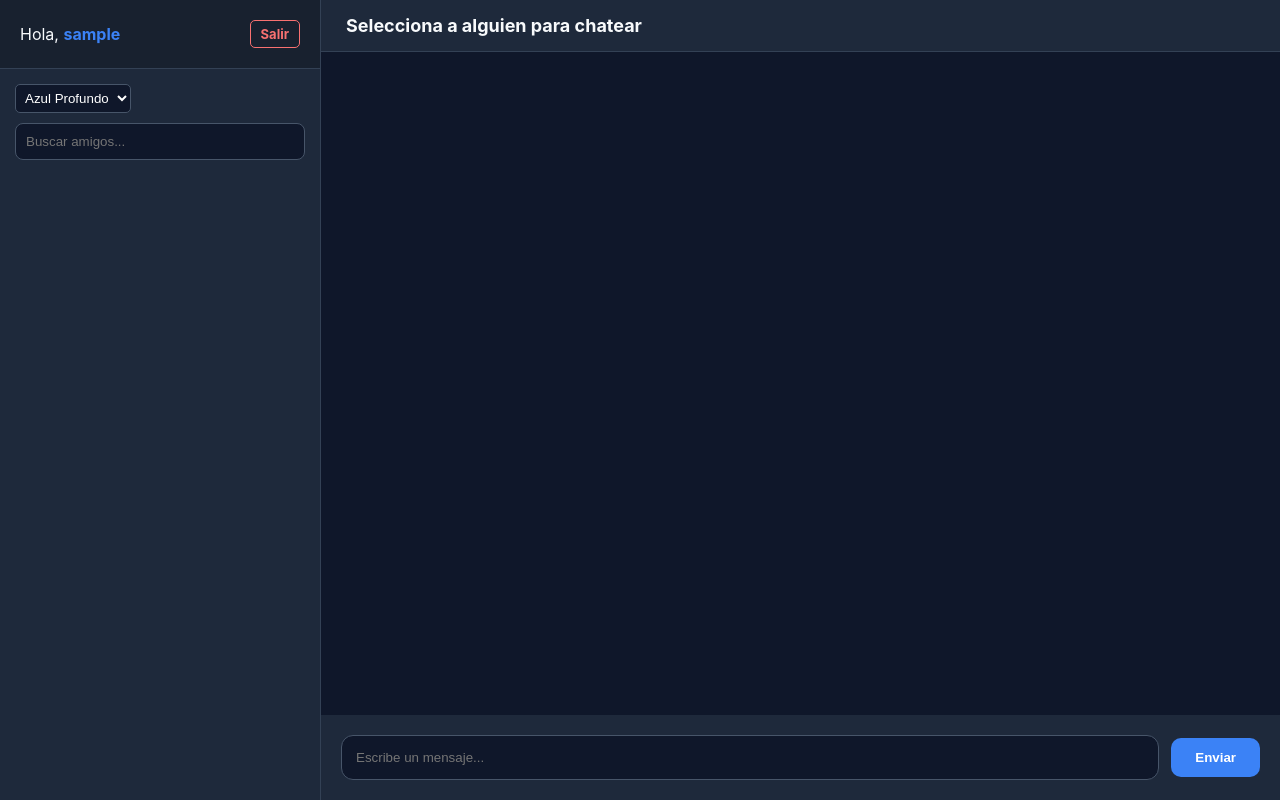
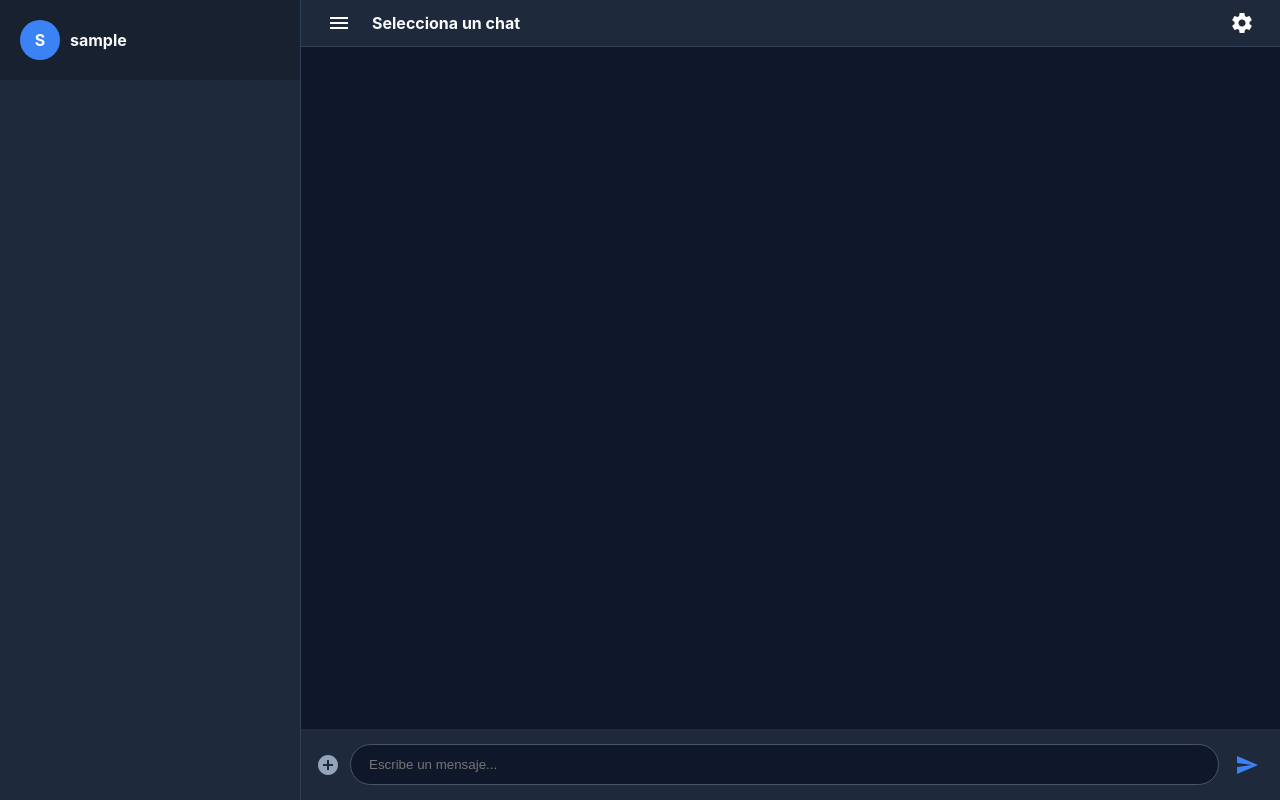
Before and after one commit to shadow345340/chat-oficial-de-shadow, a Flask app: page / in a window 1280 px wide. Run offline with Flask 3, Linux system fonts and the light colour scheme; the visitor is signed in with stand-in values (Sample User, id 1); tables that the repository leaves empty hold one stand-in row (values such as "Sample post"); some libraries are stand-ins or nearby versions.

Commit message:
Update chat.html

```diff
--- a/templates/chat.html
+++ b/templates/chat.html
@@ -1,157 +1,157 @@
 <!DOCTYPE html>
-<html lang="es" data-theme="deep">
+<html lang="es" data-theme="blue">
 <head>
     <meta name="robots" content="noindex, nofollow">
     <meta charset="UTF-8">
-    <meta name="viewport" content="width=device-width, initial-scale=1.0">
-    <title>Chat Oficial</title>
+    <meta name="viewport" content="width=device-width, initial-scale=1.0, maximum-scale=1.0, user-scalable=no">
+    <title>Mathias Messenger</title>
     <script src="https://cdnjs.cloudflare.com/ajax/libs/socket.io/4.0.1/socket.io.js"></script>
     <script src="https://cdnjs.cloudflare.com/ajax/libs/crypto-js/4.1.1/crypto-js.min.js"></script>
+    <link href="https://fonts.googleapis.com/icon?family=Material+Icons" rel="stylesheet">
     <style>
-        :root {
-            --bg-body: #0f172a;
-            --bg-side: #1e293b;
-            --accent: #3b82f6;
-            --text-main: #f8fafc;
-            --msg-sent: #2563eb;
-            --msg-rec: #334155;
+        :root { --bg: #0f172a; --side: #1e293b; --accent: #3b82f6; --text: #f8fafc; }
+        [data-theme="purple"] { --accent: #a855f7; }
+        [data-theme="green"] { --accent: #10b981; }
+
+        body { margin: 0; font-family: 'Inter', sans-serif; background: var(--bg); color: var(--text); display: flex; height: 100dvh; overflow: hidden; }
+
+        /* Sidebar Responsive */
+        .sidebar {
+            width: 300px; background: var(--side); display: flex; flex-direction: column;
+            border-right: 1px solid #334155; transition: 0.3s; z-index: 1000;
         }
-        [data-theme="electric"] { --accent: #06b6d4; --msg-sent: #0891b2; }
-        [data-theme="midnight"] { --bg-body: #020617; --bg-side: #0f172a; }
 
-        body { margin: 0; font-family: 'Inter', sans-serif; background: var(--bg-body); color: var(--text-main); display: flex; height: 100vh; overflow: hidden; }
+        @media (max-width: 768px) {
+            .sidebar { position: fixed; left: -300px; height: 100%; }
+            .sidebar.active { left: 0; }
+        }
 
-        /* Lateral */
-        .sidebar { width: 320px; background: var(--bg-side); border-right: 1px solid #334155; display: flex; flex-direction: column; }
-        .user-profile { padding: 20px; background: rgba(0,0,0,0.2); border-bottom: 1px solid #334155; display: flex; justify-content: space-between; align-items: center; }
-        .user-profile b { color: var(--accent); }
+        .header-side { padding: 20px; background: rgba(0,0,0,0.2); display: flex; align-items: center; gap: 10px; }
+        .contact-list { flex: 1; overflow-y: auto; }
+        .contact-item { padding: 15px; display: flex; align-items: center; gap: 12px; cursor: pointer; transition: 0.2s; }
+        .contact-item:hover { background: rgba(255,255,255,0.05); }
+        .avatar { width: 40px; height: 40px; border-radius: 50%; background: var(--accent); display: flex; align-items: center; justify-content: center; font-weight: bold; }
 
-        .logout-btn { color: #f87171; text-decoration: none; font-size: 13px; font-weight: bold; border: 1px solid #f87171; padding: 5px 10px; border-radius: 5px; transition: 0.3s; }
-        .logout-btn:hover { background: #f87171; color: white; }
+        /* Main Chat */
+        .main { flex: 1; display: flex; flex-direction: column; background: var(--bg); }
+        .top-nav { padding: 10px 20px; background: var(--side); display: flex; align-items: center; gap: 15px; border-bottom: 1px solid #334155; }
 
-        /* Buscador */
-        .search-box { padding: 15px; }
-        .search-box input { width: 100%; padding: 10px; border-radius: 8px; border: 1px solid #475569; background: #0f172a; color: white; box-sizing: border-box; }
+        #chat-window { flex: 1; padding: 20px; overflow-y: auto; display: flex; flex-direction: column; gap: 12px; }
+        .msg { padding: 10px 16px; border-radius: 18px; max-width: 70%; font-size: 15px; line-height: 1.4; }
+        .sent { align-self: flex-end; background: var(--accent); border-bottom-right-radius: 4px; }
+        .received { align-self: flex-start; background: #334155; border-bottom-left-radius: 4px; }
 
-        .contacts-area { flex: 1; overflow-y: auto; }
-        .contact-item { padding: 15px; border-bottom: 1px solid #334155; cursor: pointer; display: flex; align-items: center; gap: 10px; }
-        .contact-item:hover { background: rgba(255,255,255,0.05); }
-        .avatar { width: 35px; height: 35px; background: var(--accent); border-radius: 50%; display: flex; align-items: center; justify-content: center; font-weight: bold; }
+        .input-area { padding: 15px; background: var(--side); display: flex; gap: 10px; align-items: center; }
+        input { flex: 1; padding: 12px 18px; border-radius: 25px; border: 1px solid #475569; background: #0f172a; color: white; outline: none; }
 
-        /* Principal */
-        .main-chat { flex: 1; display: flex; flex-direction: column; background: var(--bg-body); }
-        .chat-header { padding: 15px 25px; background: var(--bg-side); border-bottom: 1px solid #334155; display: flex; justify-content: space-between; align-items: center; }
+        /* Menu Config */
+        #config-overlay { position: fixed; inset: 0; background: rgba(0,0,0,0.7); display: none; z-index: 2000; justify-content: center; align-items: center; }
+        .config-box { background: var(--side); padding: 25px; border-radius: 15px; width: 85%; max-width: 350px; }
 
-        #chat-window { flex: 1; padding: 25px; overflow-y: auto; display: flex; flex-direction: column; gap: 15px; }
-
-        .bubble { padding: 12px 16px; border-radius: 18px; max-width: 65%; font-size: 15px; line-height: 1.4; position: relative; }
-        .sent { background: var(--msg-sent); align-self: flex-end; border-bottom-right-radius: 4px; box-shadow: 0 4px 15px rgba(37, 99, 235, 0.2); }
-        .received { background: var(--msg-rec); align-self: flex-start; border-bottom-left-radius: 4px; }
-        .time { font-size: 10px; opacity: 0.6; margin-top: 5px; display: block; text-align: right; }
-
-        .input-bar { padding: 20px; background: var(--bg-side); display: flex; gap: 12px; align-items: center; }
-        .input-bar input { flex: 1; padding: 14px; border-radius: 12px; border: 1px solid #475569; background: #0f172a; color: white; outline: none; }
-        .input-bar button { background: var(--accent); color: white; border: none; padding: 12px 24px; border-radius: 10px; font-weight: bold; cursor: pointer; transition: 0.2s; }
-        .input-bar button:hover { opacity: 0.8; transform: translateY(-1px); }
-
-        select { background: #0f172a; color: white; border: 1px solid #475569; padding: 5px; border-radius: 5px; }
+        .menu-btn { background: none; border: none; color: white; cursor: pointer; display: flex; align-items: center; }
     </style>
 </head>
 <body>
-    <div class="sidebar">
-        <div class="user-profile">
-            <span>Hola, <b>{{ user.username }}</b></span>
-            <a href="/logout" class="logout-btn">Salir</a>
+
+    <div class="sidebar" id="sidebar">
+        <div class="header-side">
+            <div class="avatar">{{ user.username[0]|upper }}</div>
+            <span><b>{{ user.username }}</b></span>
         </div>
-        <div class="search-box">
-            <select onchange="document.documentElement.setAttribute('data-theme', this.value)">
-                <option value="deep">Azul Profundo</option>
-                <option value="electric">Azul Eléctrico</option>
-                <option value="midnight">Medianoche</option>
-            </select>
-            <input type="text" id="search-input" placeholder="Buscar amigos..." onkeyup="searchUsers()" style="margin-top: 10px;">
-            <div id="search-results"></div>
-        </div>
-        <div class="contacts-area" id="contacts-list">
+        <div class="contact-list">
             {% for c in contacts %}
             <div class="contact-item" onclick="openChat({{ c.id }}, '{{ c.username }}')">
-                <div class="avatar">{{ c.username[0]|upper }}</div>
+                <div class="avatar" style="opacity: 0.7;">{{ c.username[0]|upper }}</div>
                 <span>{{ c.username }}</span>
             </div>
             {% endfor %}
         </div>
     </div>
 
-    <div class="main-chat">
-        <div class="chat-header">
-            <h3 id="chat-target-name" style="margin:0; font-size: 18px;">Selecciona a alguien para chatear</h3>
+    <div class="main">
+        <div class="top-nav">
+            <button class="menu-btn" onclick="toggleSidebar()"><span class="material-icons">menu</span></button>
+            <b id="target-name">Selecciona un chat</b>
+            <button class="menu-btn" style="margin-left: auto;" onclick="toggleConfig()"><span class="material-icons">settings</span></button>
         </div>
-        <div id="chat-window">
-            </div>
-        <div class="input-bar">
+
+        <div id="chat-window"></div>
+
+        <div class="input-area">
+            <span class="material-icons" style="color: #94a3b8; cursor:pointer;">add_circle</span>
             <input type="text" id="msg-input" placeholder="Escribe un mensaje..." onkeypress="if(event.key==='Enter') sendMessage()">
-            <button onclick="sendMessage()">Enviar</button>
+            <button class="menu-btn" onclick="sendMessage()" style="color: var(--accent);"><span class="material-icons">send</span></button>
+        </div>
+    </div>
+
+    <div id="config-overlay" onclick="toggleConfig()">
+        <div class="config-box" onclick="event.stopPropagation()">
+            <h3 style="margin-top:0">Configuración</h3>
+            <label>Tema de Color:</label>
+            <select onchange="document.documentElement.setAttribute('data-theme', this.value)" style="width:100%; padding:8px; margin: 10px 0; border-radius:5px;">
+                <option value="blue">Azul Eléctrico</option>
+                <option value="purple">Violeta Noble</option>
+                <option value="green">Esmeralda</option>
+            </select>
+            <p style="font-size:14px; color:#94a3b8">Idioma: Español (Predeterminado)</p>
+            <button onclick="location.href='/logout'" style="width:100%; padding:10px; background:#ef4444; border:none; color:white; border-radius:5px; cursor:pointer;">Cerrar Sesión</button>
         </div>
     </div>
 
     <script>
         const socket = io();
         let activeId = null;
-        const SECRET = "Llave_Maestra_2025"; // Debe ser la misma en ambos extremos
+        const SECRET = "Llave_Maestra_Mathias";
 
-        function searchUsers() {
-            let q = document.getElementById('search-input').value;
-            if(q.length < 2) { document.getElementById('search-results').innerHTML = ''; return; }
-            fetch('/search', {method:'POST', headers:{'Content-Type':'application/json'}, body:JSON.stringify({query:q})})
-            .then(r => r.json()).then(data => {
-                let html = '';
-                data.forEach(u => html += `<div class="contact-item" onclick="addContact(${u.id})"><div class="avatar">+</div> ${u.username}</div>`);
-                document.getElementById('search-results').innerHTML = html;
-            });
-        }
-
-        function addContact(id) {
-            fetch('/add_contact', {method:'POST', headers:{'Content-Type':'application/json'}, body:JSON.stringify({id:id})})
-            .then(() => location.reload());
+        function toggleSidebar() { document.getElementById('sidebar').classList.toggle('active'); }
+        function toggleConfig() {
+            let el = document.getElementById('config-overlay');
+            el.style.display = (el.style.display === 'flex') ? 'none' : 'flex';
         }
 
         function openChat(id, name) {
             activeId = id;
-            document.getElementById('chat-target-name').innerText = name;
+            document.getElementById('target-name').innerText = name;
+            if(window.innerWidth < 768) toggleSidebar();
             document.getElementById('chat-window').innerHTML = '';
+
             fetch('/history/' + id).then(r => r.json()).then(data => {
                 data.forEach(m => {
-                    try {
-                        let dec = CryptoJS.AES.decrypt(m.msg, SECRET).toString(CryptoJS.enc.Utf8);
-                        displayMsg(dec || "[Error de Cifrado]", m.sender_id == {{ user.id }}, m.hora);
-                    } catch(e) { console.error("Error al descifrar"); }
+                    let dec = CryptoJS.AES.decrypt(m.msg, SECRET).toString(CryptoJS.enc.Utf8);
+                    drawMsg(dec || "[Error]", m.sender_id == {{ user.id }});
                 });
             });
         }
 
         function sendMessage() {
-            let input = document.getElementById('msg-input');
-            if(!activeId || !input.value) return;
-            let enc = CryptoJS.AES.encrypt(input.value, SECRET).toString();
+            let inp = document.getElementById('msg-input');
+            if(!activeId || !inp.value) return;
+            let enc = CryptoJS.AES.encrypt(inp.value, SECRET).toString();
             socket.emit('message', {target_id: activeId, msg: enc});
-            input.value = '';
+            inp.value = '';
         }
 
         socket.on('new_msg', data => {
-            if(activeId) {
+            if(activeId && (data.sender_id == activeId || data.sender_id == {{ user.id }})) {
                 let dec = CryptoJS.AES.decrypt(data.msg, SECRET).toString(CryptoJS.enc.Utf8);
-                displayMsg(dec, data.sender_id == {{ user.id }}, data.hora);
+                drawMsg(dec, data.sender_id == {{ user.id }});
+            }
+            // Notificación si no estamos viendo ese chat
+            if(data.sender_id != {{ user.id }} && Notification.permission === "granted") {
+                new Notification("Mensaje nuevo en Mathias Chat");
             }
         });
 
-        function displayMsg(text, isSent, hora) {
+        function drawMsg(txt, isMe) {
             let win = document.getElementById('chat-window');
-            let div = document.createElement('div');
-            div.className = 'bubble ' + (isSent ? 'sent' : 'received');
-            div.innerHTML = `${text} <span class="time">${hora}</span>`;
-            win.appendChild(div);
+            let d = document.createElement('div');
+            d.className = 'msg ' + (isMe ? 'sent' : 'received');
+            d.innerText = txt;
+            win.appendChild(d);
             win.scrollTop = win.scrollHeight;
         }
+
+        if(Notification.permission !== "denied") Notification.requestPermission();
     </script>
 </body>
 </html>
```
